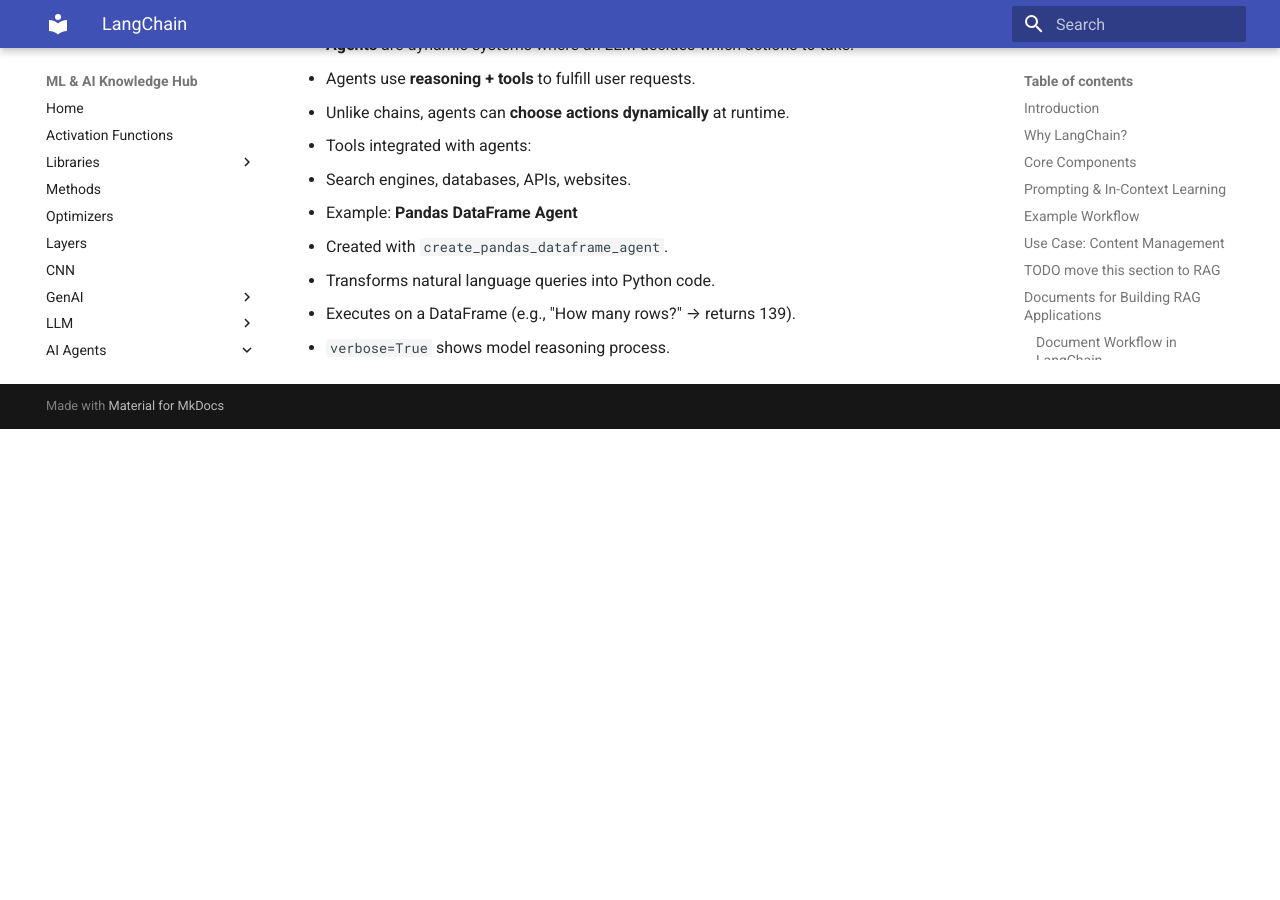
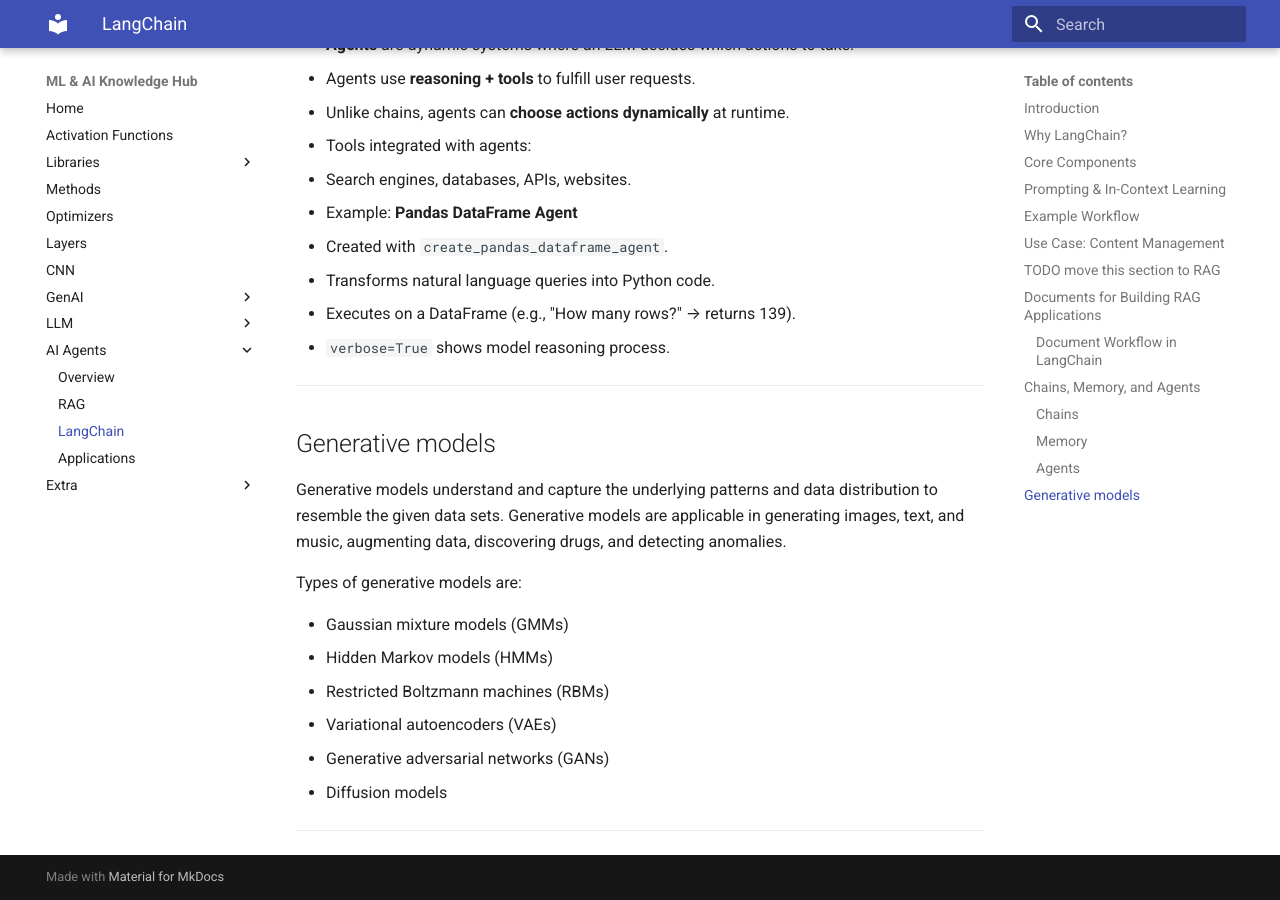
Before and after one commit to Medyan-Naser/machine_learning_projects, an MkDocs documentation site: the page built from docs/Agents/langchain.md, in a window 1280 px wide and 900 px high, scrolled down 4546 px. Built offline with MkDocs 1.6.1 and Material for MkDocs 9.7.7, drawn with Linux system fonts in a browser that asks for light colours; before the commit the page ends 4975 px from its top, so only the background shows below that.

Commit message:
add docs for Generative models

```diff
--- a/docs/Agents/langchain.md
+++ b/docs/Agents/langchain.md
@@ -150,3 +150,19 @@
    - Transforms natural language queries into Python code.
    - Executes on a DataFrame (e.g., "How many rows?" → returns 139).
    - `verbose=True` shows model reasoning process.
+
+---
+
+## Generative models
+Generative models understand and capture the underlying patterns and data distribution to resemble the given data sets. Generative models are applicable in generating images, text, and music, augmenting data, discovering drugs, and detecting anomalies.
+
+Types of generative models are:
+
+- Gaussian mixture models (GMMs)
+- Hidden Markov models (HMMs)
+- Restricted Boltzmann machines (RBMs)
+- Variational autoencoders (VAEs)
+- Generative adversarial networks (GANs)
+- Diffusion models
+
+---
```
